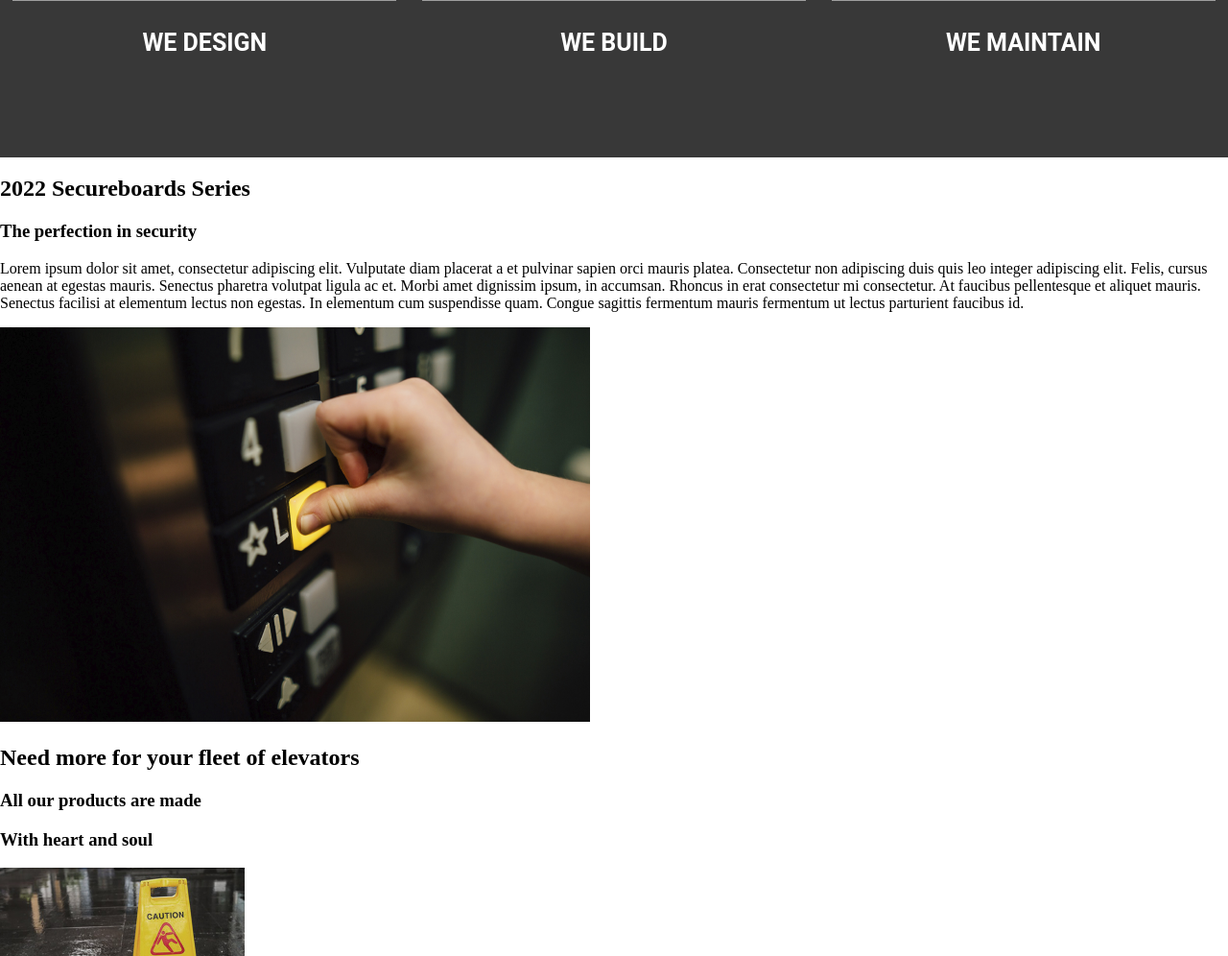
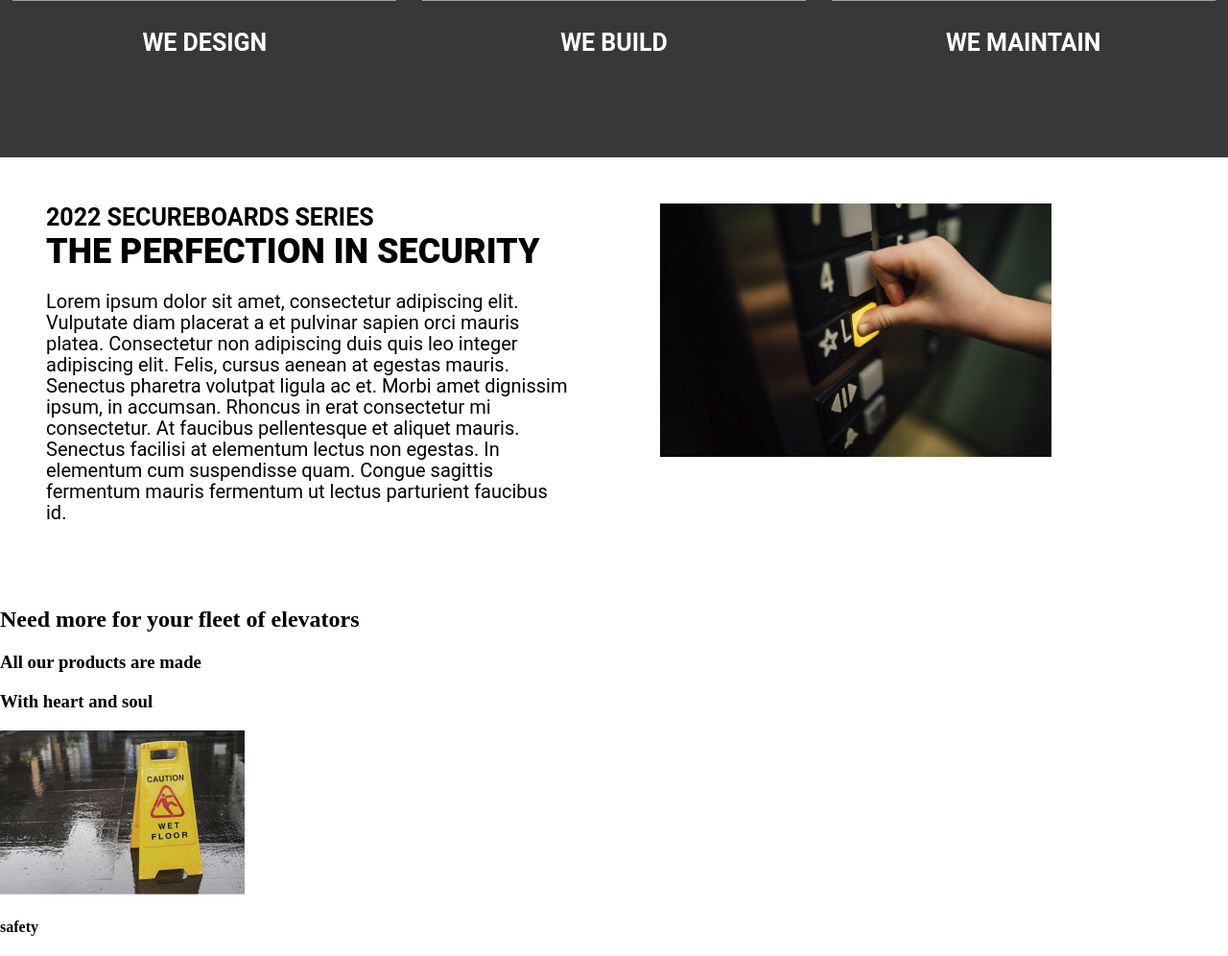
Before and after one commit to BrancheDeboua/Sublight_Engines_Landing_Page, a PHP site: page / in a window 1280 px wide. Shown: the part 1395-2391 px from the top of the page at 96% size. Run offline with PHP 8.4, Linux system fonts and the light colour scheme; grey boxes are pictures that could not be loaded.

Commit message:
started why-us, will finish later

```diff
--- a/css/main.css
+++ b/css/main.css
@@ -33,6 +33,7 @@ header {
 }
 
 #hero p{
+    /* font doesn't look that good tbh and is maybe the wrong one */
     font-family: 'Roboto';
     font-style: normal;
     font-weight: 700;
@@ -50,3 +51,48 @@ header {
 #hero .icons div{
     flex: 1;
 }
+
+#why-us{
+    display: flex;
+    flex-grow: 1 1 0;
+    width: 100%;
+}
+
+#why-us div{
+    flex: 1;
+    width: 100%;
+    padding: 3em;
+}
+
+#why-us img{
+    width: 75%;
+    height: 75%;
+}
+
+#why-us p{
+    font-family: 'Roboto';
+    font-style: normal;
+    font-weight: 400;
+    font-size: 20px;
+    line-height: 22px;
+}
+
+#why-us h2{
+    font-family: 'Roboto';
+    font-style: normal;
+    font-weight: 700;
+    font-size: 25px;
+    line-height: 29px;
+    text-transform: uppercase;
+    margin: 0;
+}
+
+#why-us h3{
+    font-family: 'Roboto';
+    font-style: normal;
+    font-weight: 900;
+    font-size: 36px;
+    line-height: 42px;
+    text-transform: uppercase;
+    margin: 0;
+}
```
